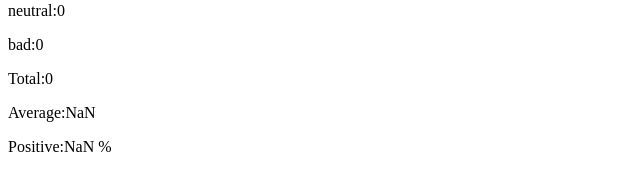
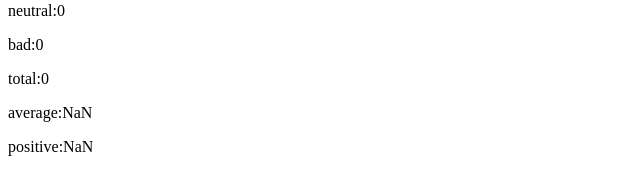
Before and after one commit to Inquisitive-Rishi/FullStackOpen-2022, a React (Vite) app in the folder part1/unicafe/: page / in a window 1280 px wide. Shown: the part 213-408 px from the top of the page, without its empty margins (0-640 px from the left). Built offline with nearby package versions, Linux system fonts and the light colour scheme.

Commit message:
refactor statistics component

```diff
--- a/part1/unicafe/src/App.jsx
+++ b/part1/unicafe/src/App.jsx
@@ -16,15 +16,18 @@
   )
 }
 
-const Statistics = ({txt, value}) => {
+const Statistics = ({good, neutral, bad, total, average, positive}) => {
   return (
     <>
-      <p>{txt}:{value}</p>
+      <p>good:{good}</p>
+      <p>neutral:{neutral}</p>
+      <p>bad:{bad}</p>
+      <p>total:{total}</p>
+      <p>average:{average}</p>
+      <p>positive:{positive}</p>
     </>
   )
 }
-
-
 
 const App = () => {
   const [good,setGood] = useState(0)
@@ -52,12 +55,7 @@
       <Button onClick={handleNeutralBtn} txt='neutral'/>
       <Button onClick={handleBadBtn} txt='bad'/>
       <LargeTxt txt='statistics'/>
-      <Statistics txt='good' value={good}/>
-      <Statistics txt='neutral' value={neutral}/>
-      <Statistics txt='bad' value={bad}/>
-      <Statistics txt='Total' value={total}/>
-      <Statistics txt='Average' value={(good - bad)/(total)}/>
-      <Statistics txt='Positive' value={(good)/(total)*100+' %'}/>
+      <Statistics good={good} neutral={neutral} bad={bad} total={total} average={(good-bad)/total} positive={good/total*100}/>
     </>
   )
 }
```
